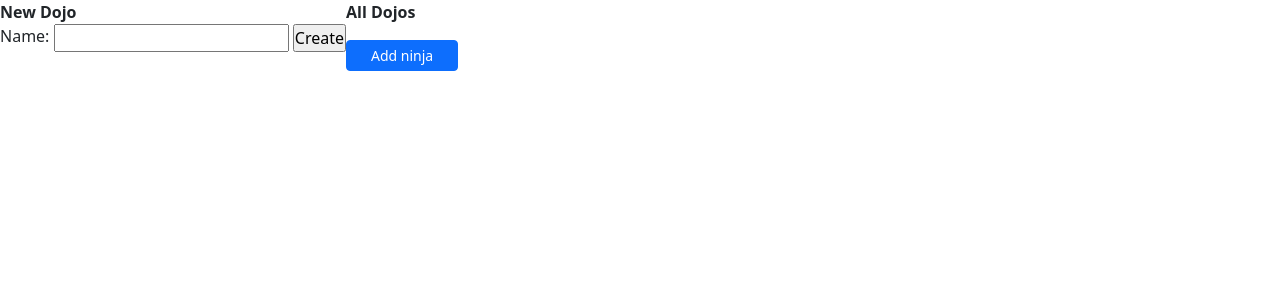
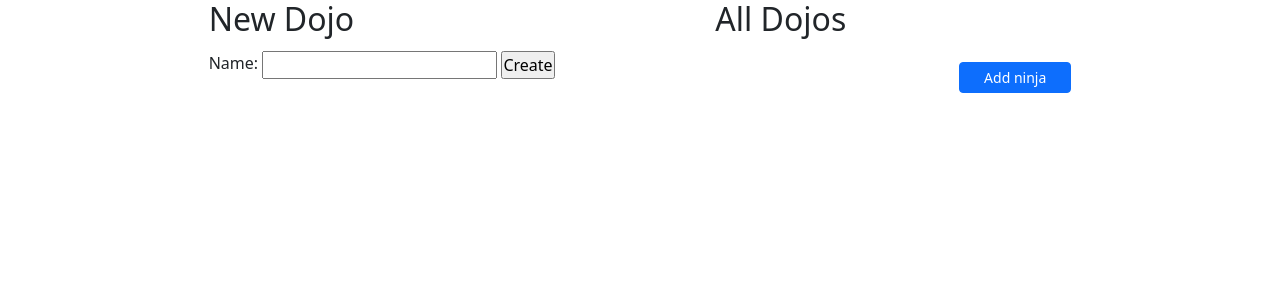
Before and after one commit to dreessen-n/dojo_and_ninjas_schema, a Flask app: page /dojos in a window 1280 px wide. Shown: the top 300 px of the page. Run offline with Flask 2, Linux system fonts and the light colour scheme; data that the repository does not hold is empty.

Commit message:
Finish bootstrap styling dojos.html

```diff
--- a/flask_app/static/css/style.css
+++ b/flask_app/static/css/style.css
@@ -13,3 +13,7 @@
     display: flex;
     justify-content: flex-end;
 }
+
+.new_dojo_form {
+    margin-top: 5px;
+}
--- a/flask_app/templates/dojos.html
+++ b/flask_app/templates/dojos.html
@@ -9,21 +9,18 @@
     <title>Document</title>
 </head>
 <body>
-    <table>
-        <tr>
-            <th>New Dojo</th>
-            <th>All Dojos</th>
-        </tr>
-        <tr>
-            <td>
-                <form action="/dojos/create", method="POST">
-                    <label for="name">Name:</label>
-                    <input type="text" name="name" id="name">
-                    <input type="submit" value="Create">
+    <div class="container">
+        <div class="row justify-content-evenly">
+            <div class="col-4">
+                <h2>New Dojo</h2>
+                <form  action="/dojos/create", method="POST">
+                    <label class="new_dojo_form" for="name">Name:</label>
+                    <input class="new_dojo_form" type="text" name="name" id="name">
+                    <input class="new_dojo_form" type="submit" value="Create">
                 </form>
-            </td>
-            <td>
-                <div editable="rich">
+            </div>
+            <div class="col-4">
+                <h2>All Dojos</h2>
                 <table class="table table-striped">
                     <tbody>
                         {% for dojo in all_dojos %}
@@ -33,12 +30,13 @@
                         {% endfor %}
                     </tbody>
                 </table>
+                <div editable="rich">
                     <div class="btn-home">
                         <a class="btn btn-primary btn-sm px-4 gap-3" href="/ninja" role="button">Add ninja</a>
                 </div>
-            </td>
-        </tr>
-    </table>
+            </div>
+        </div>
+    </div>
 
     <script src="https://cdn.jsdelivr.net/npm/bootstrap@5.2.0-beta1/dist/js/bootstrap.bundle.min.js"></script>
     <script type="text/javascript" src="{{ url_for('static', filename='/js/script.js') }}"></script>
```
Lines whose indentation alone changed are shown as unchanged.
